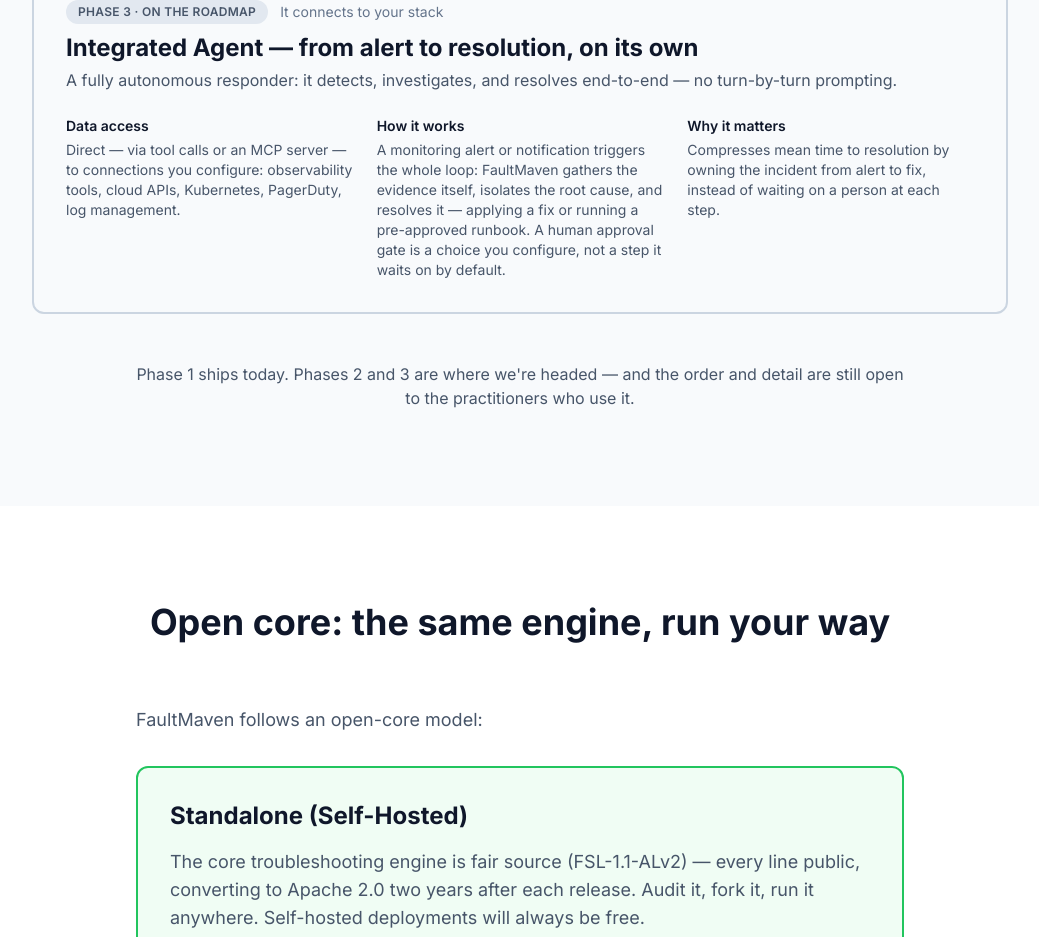
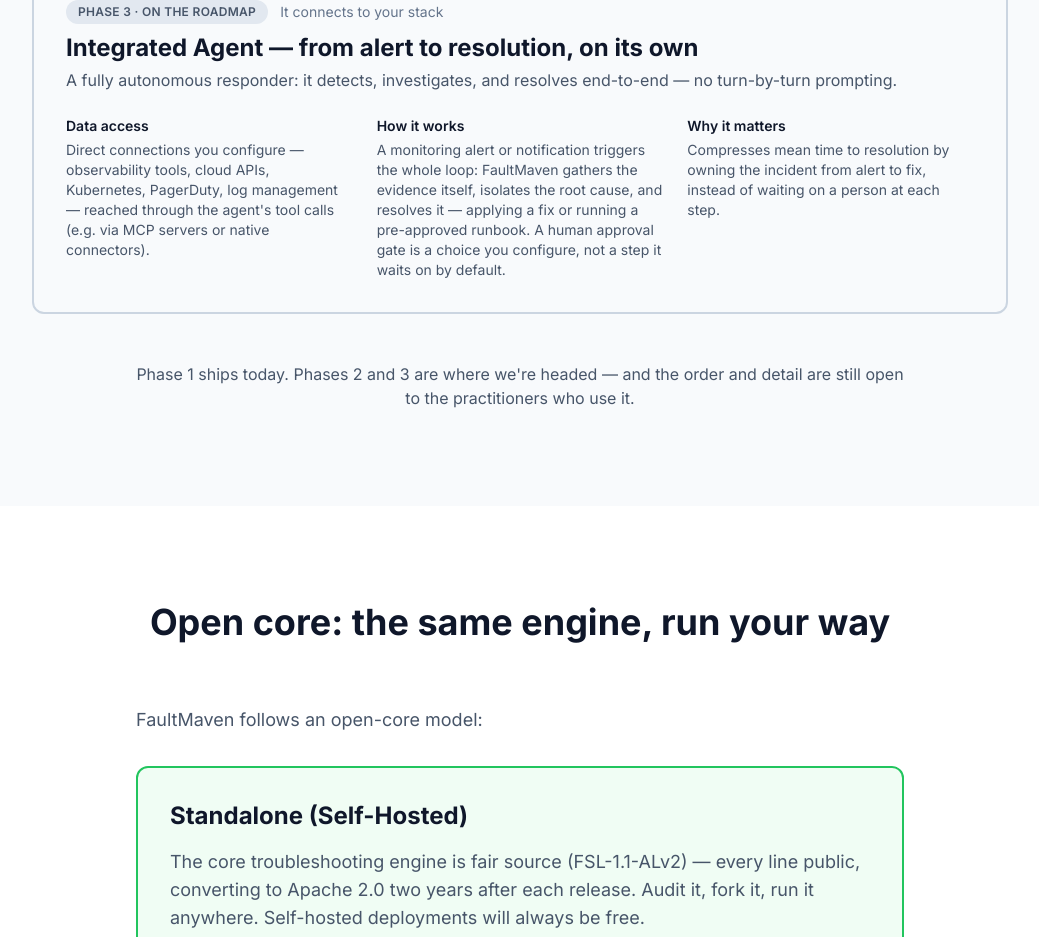
Before and after one commit to FaultMaven/faultmaven-website, a Next.js app: page /roadmap in a window 1280 px wide. Shown: the part 2435-3372 px from the top of the page, without its empty margins (120-1159 px from the left). Built offline with nearby package versions, Linux system fonts and the light colour scheme; no server answers.

Commit message:
fix(roadmap): frame Phase 3 access as tool calls (mechanism), MCP as example
Tool calling is how FaultMaven already gathers evidence; extending it to live
systems is the accurate mechanism. MCP/native connectors are how the tools get
supplied — an example, not a committed parallel path.

```diff
--- a/src/app/roadmap/page.tsx
+++ b/src/app/roadmap/page.tsx
@@ -142,7 +142,7 @@
               <dl className="grid md:grid-cols-3 gap-6">
                 <div>
                   <dt className="text-sm font-semibold text-slate-900 dark:text-slate-100 mb-1">Data access</dt>
-                  <dd className="text-sm text-slate-600 dark:text-slate-400">Direct — via tool calls or an MCP server — to connections you configure: observability tools, cloud APIs, Kubernetes, PagerDuty, log management.</dd>
+                  <dd className="text-sm text-slate-600 dark:text-slate-400">Direct connections you configure — observability tools, cloud APIs, Kubernetes, PagerDuty, log management — reached through the agent&apos;s tool calls (e.g. via MCP servers or native connectors).</dd>
                 </div>
                 <div>
                   <dt className="text-sm font-semibold text-slate-900 dark:text-slate-100 mb-1">How it works</dt>
```
